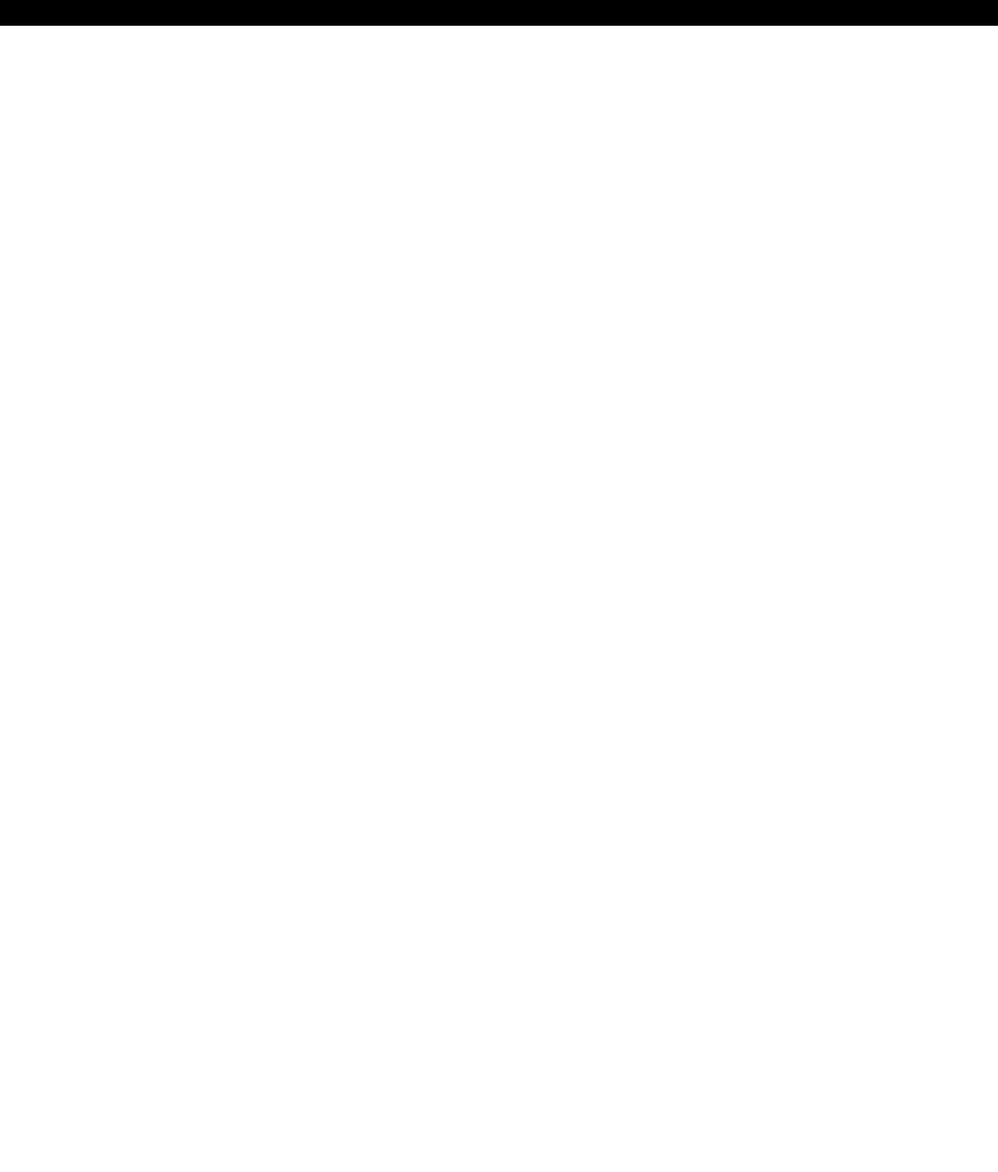
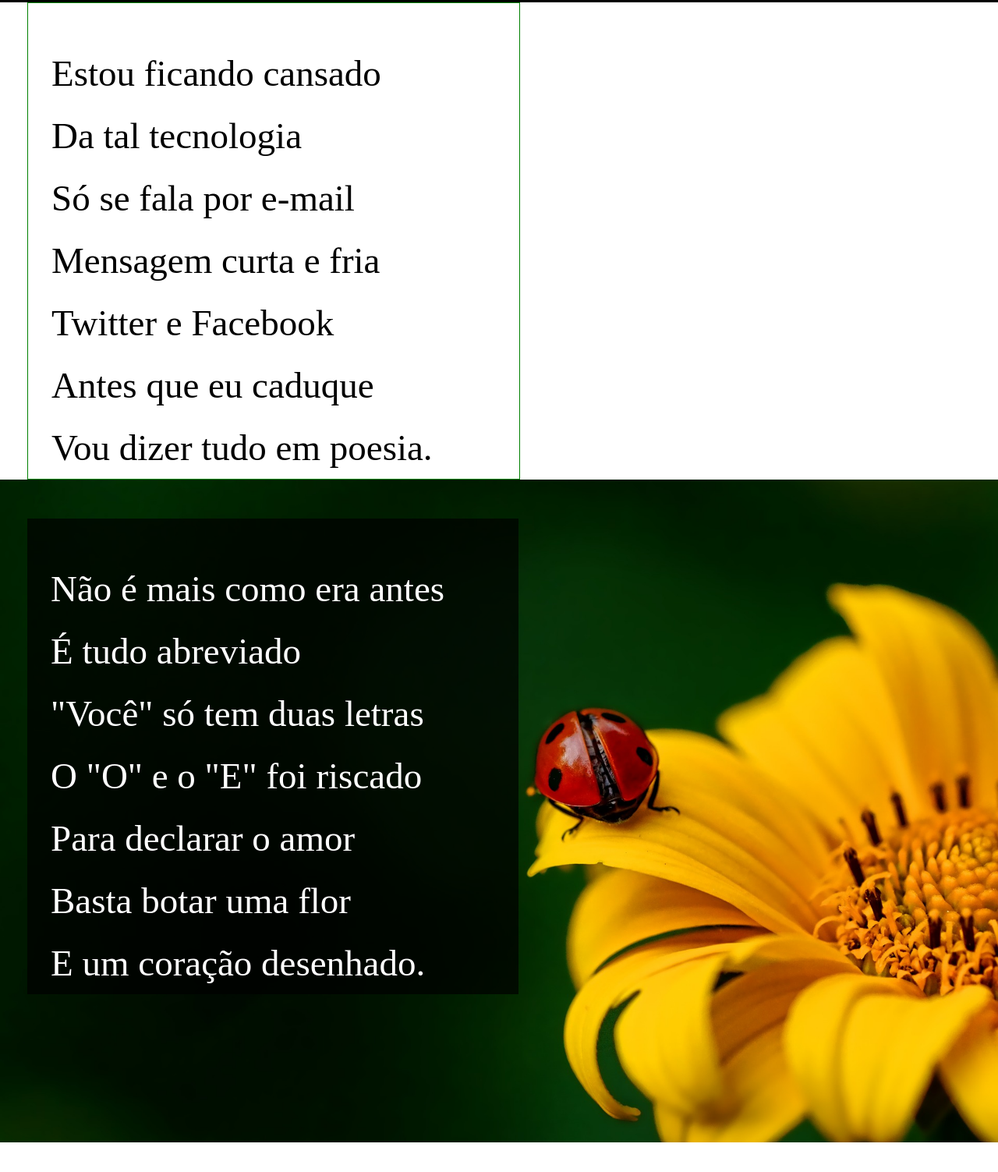
Before and after one commit to MathiasLins/html-css, a plain HTML site: page Modulo 3/Projeto Cordel/index.html in a window 1280 px wide. Shown: the part 197-1700 px from the top of the page at 78% size. Before the commit the page ends 800 px from the top, so only its background shows below. Drawn offline with Linux system fonts and the light colour scheme.

Commit message:
att
adicionado parallax e codificado poemas

```diff
--- a/Modulo 3/Projeto Cordel/index.html
+++ b/Modulo 3/Projeto Cordel/index.html
@@ -19,6 +19,46 @@
 
         </header>
 
+        <main>
+
+            <article class="texto">
+
+                <p class="poemas">
+
+                    Estou ficando cansado <br>
+                    Da tal tecnologia <br>
+                    Só se fala por e-mail <br>
+                    Mensagem curta e fria <br>
+                    Twitter e Facebook <br>
+                    Antes que eu caduque <br>
+                    Vou dizer tudo em poesia.
+
+                </p>
+
+            </article>
+
+            <article>
+
+                <div id="paralax">
+
+                    <p id="poema2">
+
+                        Não é mais como era antes <br>
+                        É tudo abreviado <br>
+                        "Você" só tem duas letras <br>
+                        O "O" e o "E" foi riscado <br>
+                        Para declarar o amor <br>
+                        Basta botar uma flor <br>
+                        E um coração desenhado.
+
+                    </p>
+
+                </div>
+
+            </article>
+
+        </main>
+
     </body>
 
 </html>
--- a/Modulo 3/Projeto Cordel/style.css
+++ b/Modulo 3/Projeto Cordel/style.css
@@ -7,9 +7,10 @@
 #cabecalho{
     background-color: black;
     color: white;
-    height: 180px;
+    height: 20%;
     text-align: center;
     padding-top: 50px;
+    padding-bottom: 20px;
 }
 
 #cabecalho>h1{
@@ -31,3 +32,43 @@ a{
     font-weight: bolder;
     color: white;
 }
+
+/*-------------------------------------*/
+
+/*---------- Conteudo Principal ------------*/
+
+.texto{
+    border: 1px solid green;
+    width: 600px;
+    padding-top: 50px;
+    padding-left: 30px;
+    margin-left: 35px;
+
+}
+
+.poemas{
+    line-height: 80px;
+    font-size: 47px;
+}
+
+#paralax{
+    padding-top: 50px;
+    background-image: url(imagens/imagens/background001.jpg);
+    height: 100vh;
+    background-attachment: fixed;
+    background-position: center;
+    background-repeat: no-repeat;
+    background-size: cover;
+    margin-bottom: 50px;
+}
+
+#poema2{
+    line-height: 80px;
+    font-size: 47px;
+    background-color: rgba(0, 0, 0, 0.705);
+    color: white;
+    width: 600px;
+    padding-top: 50px;
+    padding-left: 30px;
+    margin-left: 35px;
+}
```
